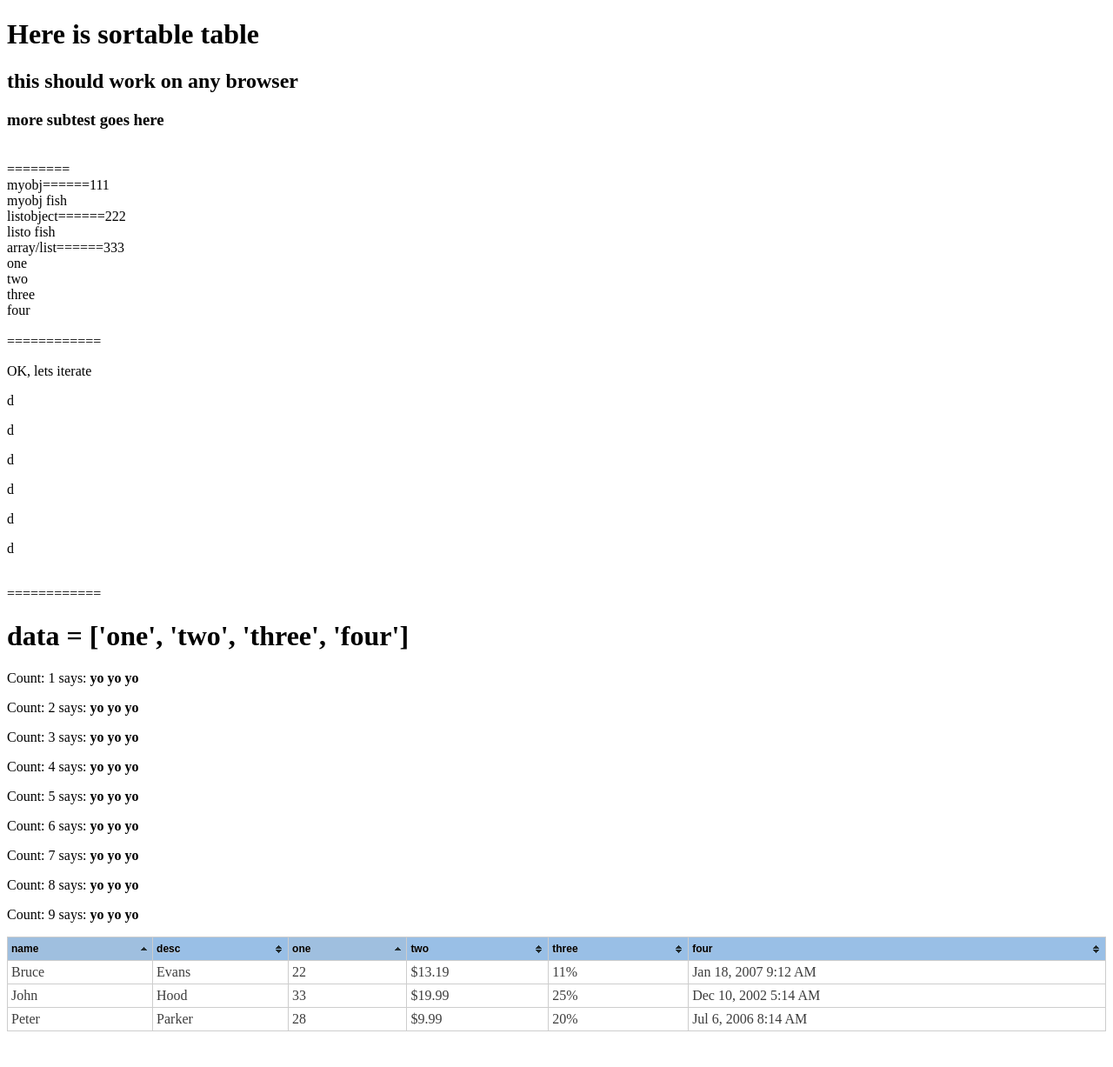
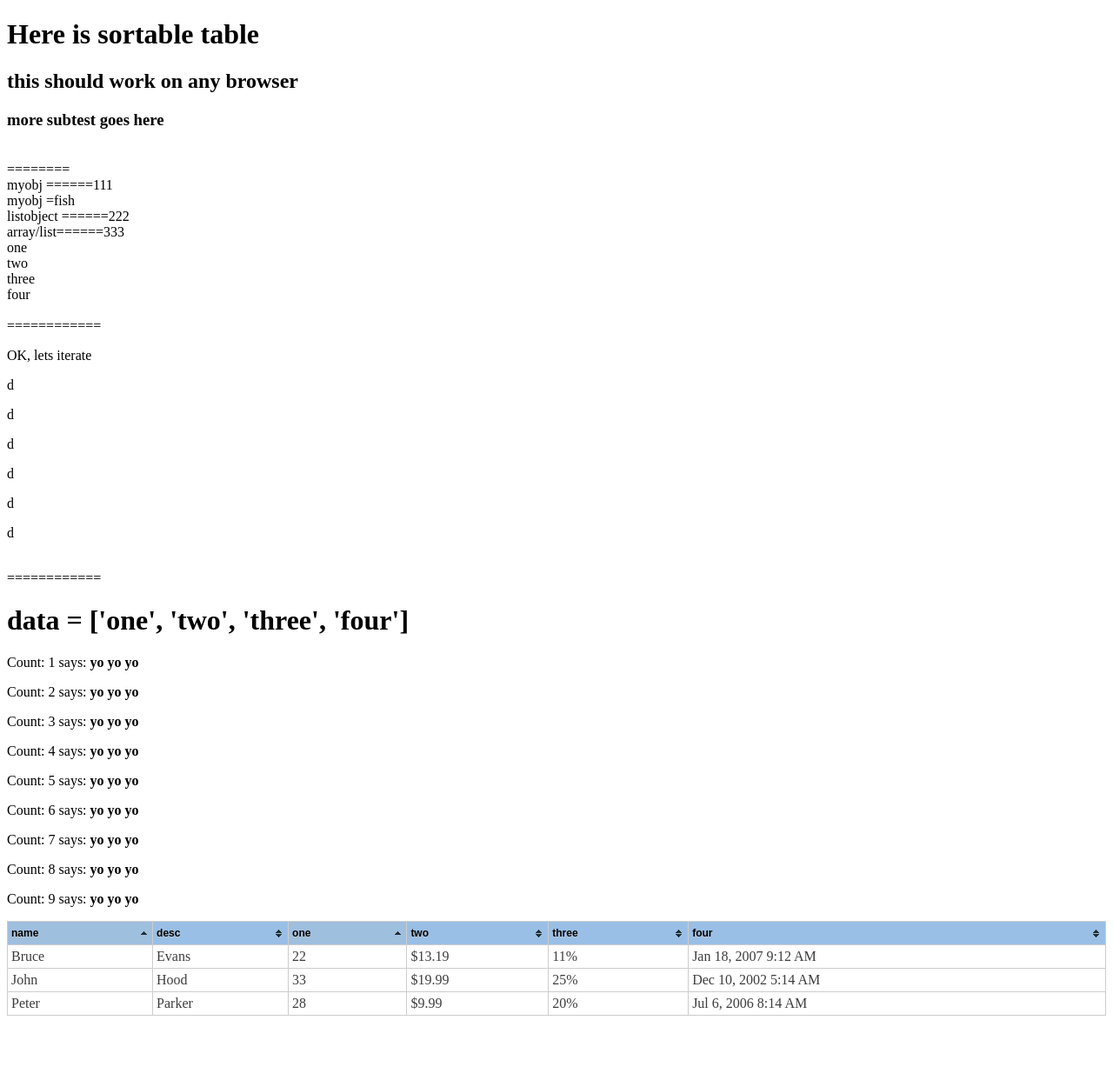
Before and after one commit to j2abro/crowdsec, a Flask app: page /idealist/ in a window 1280 px wide. Shown: the whole page at 87% size. After the commit the page ends 1168 px from the top, so only its background shows below. Run offline with Flask 2, Linux system fonts and the light colour scheme; some libraries are stand-ins or nearby versions.

Commit message:
testing templates

```diff
--- a/templates/idealist.html
+++ b/templates/idealist.html
@@ -27,10 +27,10 @@ var myobj = {
 	five: "fish",
 	six: "again"
 }
-document.write("myobj======111<br>");
-document.write("myobj " + myobj['five'] + "<br>");
-document.write("listobject======222<br>");
-document.write("listo " + listobject['five'] + "<br>");
+document.write("myobj ======111<br>");
+document.write("myobj =" + myobj['five'] + "<br>");
+document.write("listobject ======222<br>");
+//document.write("listo " + listobject['five'] + "<br>");
 document.write("array/list======333<br>");
 var list = ['one', 'two', 'three', 'four']
 for (var i=0; i<list.length; i++)
```
